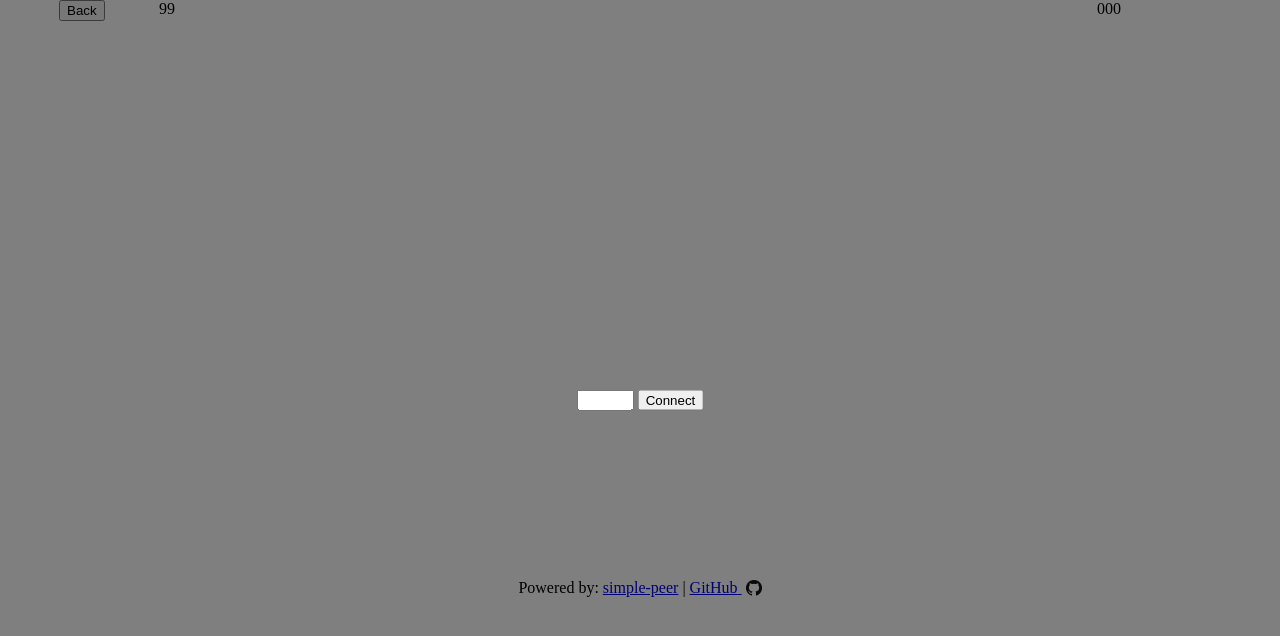
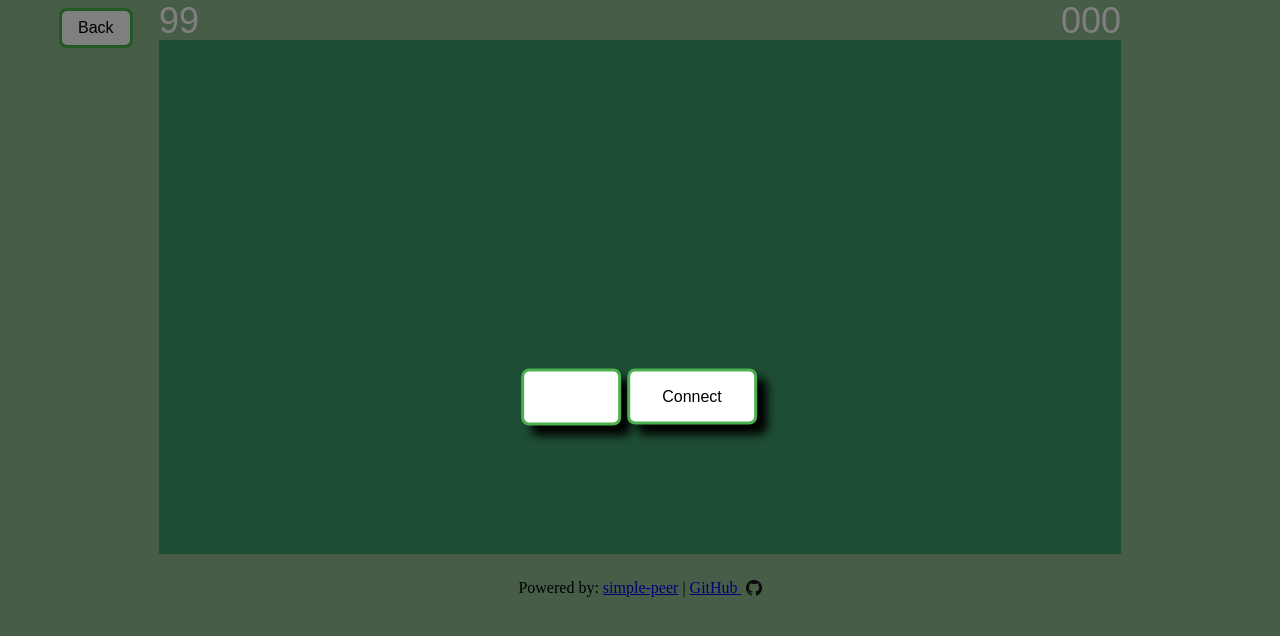
Before and after one commit to Timovski/Co-opMinesweeper, a website with bundled scripts: page CoopMinesweeper/wwwroot/join.html in a window 1280 px wide. Built offline with nearby package versions, Linux system fonts and the light colour scheme.

Commit message:
Add style and refactor

```diff
--- a/CoopMinesweeper/wwwroot/join.html
+++ b/CoopMinesweeper/wwwroot/join.html
@@ -10,11 +10,11 @@
 <body>
     <div id="overlay">
         <div id="center-div">
-            <button id="new-game-button" style="display: none;">New Game</button>
-            <button id="end-game-button" style="display: none;">End Game</button>
+            <button id="new-game-button" style="display: none;" class="button">New Game</button>
+            <button id="end-game-button" style="display: none;" class="button">End Game</button>
 
-            <input type="text" id="game-id-input" size="4" maxlength="4">
-            <button id="connect-button">Connect</button>
+            <input type="text" id="game-id-input" maxlength="4" autofocus>
+            <button id="connect-button" class="button">Connect</button>
 
             <div id="overlay-status"></div>
         </div>
@@ -27,7 +27,7 @@
     <div id="main">
         <div id="content-holder">
             <div id="left-column" class="unselectable">
-                <button onclick="window.location.href = '/index.html'">Back</button>
+                <button onclick="window.location.href = '/index.html'" class="button back-button">Back</button>
             </div><div id="middle-column">
                 <div id="header" class="unselectable">
                     <div id="flags-container">
@@ -40,6 +40,7 @@
                 <div id="canvas-holder">
                     <canvas id="game-canvas"></canvas>
                     <canvas id="mouse-canvas"></canvas>
+                    <canvas id="other-mouse-canvas"></canvas>
                 </div>
                 <div id="footer" class="unselectable">
                     Powered by: <a href="https://github.com/feross/simple-peer" target="_blank">simple-peer</a> |
--- a/CoopMinesweeper/wwwroot/src/clientHelper.ts
+++ b/CoopMinesweeper/wwwroot/src/clientHelper.ts
@@ -2,13 +2,7 @@ abstract class ClientHelper {
     public static handleGame(affectedFields: Field[], flagsLeft?: number): void {
         for (let i: number = 0, len: number = affectedFields.length; i < len; i++) {
             const field: Field = affectedFields[i];
-
             matrix[field.row][field.column] = field;
-
-            // todo: Think of a better solution for this problem
-            if (previousActiveField && previousActiveField.row === field.row && previousActiveField.column === field.column) {
-                previousActiveField = field;
-            }
         }
 
         Renderer.drawAffectedFields(affectedFields);
--- a/CoopMinesweeper/wwwroot/src/globals.ts
+++ b/CoopMinesweeper/wwwroot/src/globals.ts
@@ -1,3 +1,5 @@
+// #region Game properties
+
 let matrix: Field[][] = new Array<Field[]>(16);
 let previousActiveField: Field;
 
@@ -15,7 +17,10 @@ const debugSimplePeer: boolean = false;
 
 let revealedFields: number = 0;
 
-// Html globals
+// #endregion Game properties
+
+// #region Html globals
+
 let gameCanvas: HTMLCanvasElement = document.getElementById("game-canvas") as HTMLCanvasElement;
 let gameCanvasContext: CanvasRenderingContext2D = gameCanvas.getContext("2d") as CanvasRenderingContext2D;
 gameCanvas.width = gameCanvas.offsetWidth;
@@ -26,8 +31,19 @@ let mouseCanvasContext: CanvasRenderingContext2D = mouseCanvas.getContext("2d")
 mouseCanvas.width = mouseCanvas.offsetWidth;
 mouseCanvas.height = mouseCanvas.offsetHeight;
 
+let otherMouseCanvas: HTMLCanvasElement = document.getElementById("other-mouse-canvas") as HTMLCanvasElement;
+let otherMouseCanvasContext: CanvasRenderingContext2D = otherMouseCanvas.getContext("2d") as CanvasRenderingContext2D;
+otherMouseCanvas.width = otherMouseCanvas.offsetWidth;
+otherMouseCanvas.height = otherMouseCanvas.offsetHeight;
+
 let cursorImage: HTMLImageElement = new Image();
 cursorImage.src = "cursor.png";
+
+let flagImage: HTMLImageElement = new Image();
+flagImage.src = "flag.png";
+
+let bombImage: HTMLImageElement = new Image();
+bombImage.src = "bomb.png";
 
 const overlay: HTMLElement = document.getElementById("overlay") as HTMLElement;
 const overlayStatus: HTMLElement = document.getElementById("overlay-status") as HTMLElement;
@@ -46,3 +62,5 @@ const gameIdText: HTMLElement = document.getElementById("game-id-text") as HTMLE
 // Client only
 const gameIdInput: HTMLInputElement = document.getElementById("game-id-input") as HTMLInputElement;
 const connectButton: HTMLElement = document.getElementById("connect-button") as HTMLElement;
+
+// #endregion Html globals
--- a/CoopMinesweeper/wwwroot/src/renderer.ts
+++ b/CoopMinesweeper/wwwroot/src/renderer.ts
@@ -4,7 +4,7 @@ abstract class Renderer {
 
         gameCanvasContext.beginPath();
         gameCanvasContext.lineWidth = 2;
-        gameCanvasContext.strokeStyle = "#ff0000";
+        gameCanvasContext.strokeStyle = "rgba(255, 255, 255, 1)";
 
         for (let xIndex: number = 1, line: number = 0; line < 32; xIndex += 32, line++) {
             gameCanvasContext.moveTo(xIndex, 0);
@@ -25,23 +25,14 @@ abstract class Renderer {
             return;
         }
 
-        // If we moved to another field check if the previous filed needs to be reverted to its default color.
-        // Since only unrevealed fields (not revealed and not a flag) are filled when the mouse moves,
-        // check if this is a unrevealed field and if it is, revert its color back to the default one.
-        if (previousActiveField && !previousActiveField.revealed && !previousActiveField.flag) {
-            Renderer.fillField(previousActiveField, "#FFFFFF");
+        if (previousActiveField) {
+            mouseCanvasContext.clearRect(previousActiveField.startX, previousActiveField.startY, 30, 30);
         }
 
-        // Set the new previousActiveField.
         previousActiveField = field;
 
-        // If the field is revealed or a flag we don’t draw on it so stop the function.
-        if (field.revealed || field.flag) {
-            return;
-        }
-
-        // If the field is not reveled and not a flag, color the field.
-        Renderer.fillField(field, "#787878");
+        mouseCanvasContext.fillStyle = "rgba(255, 255, 255, 0.5)";
+        mouseCanvasContext.fillRect(field.startX, field.startY, 30, 30);
     }
 
     // todo: Definitely move this method in some other helper for the client only
@@ -50,10 +41,10 @@ abstract class Renderer {
             const field: Field = affectedFields[i];
 
             // Reset field
-            Renderer.fillField(field, "#FFFFFF");
+            gameCanvasContext.clearRect(field.startX, field.startY, 30, 30);
 
             if (field.flag) {
-                Renderer.fillField(field, "#001AFF");
+                gameCanvasContext.drawImage(flagImage, field.startX, field.startY);
                 continue;
             }
 
@@ -62,18 +53,17 @@ abstract class Renderer {
             }
 
             if (field.type === FieldType.Bomb) {
-                gameCanvasContext.fillStyle = "#ff0000";
-                gameCanvasContext.fillRect(field.startX, field.startY, 30, 30);
+                Renderer.fillField(field, "rgba(203, 66, 66, 1)");
+
+                gameCanvasContext.drawImage(bombImage, field.startX, field.startY);
             } else if (field.type === FieldType.Number) {
-                gameCanvasContext.fillStyle = "#FFFFFF";
-                gameCanvasContext.fillRect(field.startX, field.startY, 30, 30);
+                Renderer.fillField(field, "rgba(194, 219, 198, 1)");
 
-                gameCanvasContext.fillStyle = "#000000";
-                gameCanvasContext.font = "20px Georgia";
-                gameCanvasContext.fillText(`${field.number}`, field.startX + 10, field.startY + 20);
+                gameCanvasContext.fillStyle = "rgb(0, 0, 0)";
+                gameCanvasContext.font = "20px Arial, Helvetica, sans-serif";
+                gameCanvasContext.fillText(`${field.number}`, field.startX + 9, field.startY + 23);
             } else {
-                gameCanvasContext.fillStyle = "#36ff00";
-                gameCanvasContext.fillRect(field.startX, field.startY, 30, 30);
+                Renderer.fillField(field, "rgba(194, 219, 198, 1)");
             }
         }
     }
@@ -84,12 +74,12 @@ abstract class Renderer {
     }
 
     public static drawMouse(position: MousePosition): void {
-        mouseCanvasContext.clearRect(0, 0, mouseCanvas.width, mouseCanvas.height);
+        otherMouseCanvasContext.clearRect(0, 0, otherMouseCanvas.width, otherMouseCanvas.height);
 
         const field: Field = FieldHelper.getField(position.x, position.y);
-        mouseCanvasContext.fillStyle = "rgba(228, 0, 225, 0.4)";
-        mouseCanvasContext.fillRect(field.startX, field.startY, 30, 30);
+        otherMouseCanvasContext.fillStyle = "rgba(255, 255, 255, 0.5)";
+        otherMouseCanvasContext.fillRect(field.startX, field.startY, 30, 30);
 
-        mouseCanvasContext.drawImage(cursorImage, position.x, position.y);
+        otherMouseCanvasContext.drawImage(cursorImage, position.x, position.y);
     }
 }
--- a/CoopMinesweeper/wwwroot/style.css
+++ b/CoopMinesweeper/wwwroot/style.css
@@ -1,5 +1,10 @@
 body {
     margin: 0;
+    background-color: rgba(143, 188, 143, 1);
+}
+
+*:focus {
+    outline: none;
 }
 
 /* #region Overlay */
@@ -13,20 +18,35 @@ body {
     right: 0;
     bottom: 0;
     background-color: rgba(0, 0, 0, 0.5);
-    z-index: 2;
+    z-index: 3;
 }
 
 #center-div {
     position: absolute;
     top: 50%;
     left: 50%;
+    text-align: center;
     transform: translate(-50%,-50%);
     -ms-transform: translate(-50%,-50%);
     -webkit-transform: translate(-50%,-50%);
 }
 
 #game-id-text {
-    font-size: 60px;
+    font-size: 50px;
+    color: rgb(255, 255, 255);
+    font-family: Arial, Helvetica, sans-serif;
+    text-shadow: 12px 12px 4px rgb(0, 0, 0);
+}
+
+#overlay-status {
+    color: rgb(255, 255, 255);
+    font-family: Arial, Helvetica, sans-serif;
+    text-shadow: 12px 12px 2px rgb(0, 0, 0);
+    margin-top: 7px;
+}
+
+#overlay input, #overlay button {
+    box-shadow: 10px 10px 10px rgb(0, 0, 0);
 }
 
 /* #endregion */
@@ -37,6 +57,12 @@ body {
 
 #timer-container {
     float: right;
+}
+
+#timer, #flags {
+    color: white;
+    font-family: Arial, Helvetica, sans-serif;
+    font-size: 36px;
 }
 
 /* #region Container */
@@ -73,6 +99,7 @@ body {
 #canvas-holder {
     height: 514px;
     position: relative;
+    background-color: rgb(59, 155, 102);
 }
 
 #footer {
@@ -84,7 +111,7 @@ body {
 
 /* #region Canvas */
 
-#game-canvas, #mouse-canvas {
+#game-canvas, #mouse-canvas, #other-mouse-canvas {
     width: 962px;
     height: 514px;
     position: absolute;
@@ -96,6 +123,9 @@ body {
 #mouse-canvas {
     z-index: 1;
 }
+#other-mouse-canvas {
+    z-index: 2;
+}
 
 /* #endregion */
 
@@ -106,6 +136,61 @@ body {
     padding-bottom: 3px;
 }
 
+#game-id-input {
+    padding: 12px 20px;
+    font-size: 23px;
+    border: 3px solid #4CAF50;
+    border-radius: 8px;
+    width: 54px;
+    vertical-align: middle;
+}
+
+/* #region Buttons */
+
+#button-holder {
+    width: 270px;
+    text-align: left;
+}
+
+.button {
+    margin: 4px 2px;
+    padding: 16px 32px;
+    text-align: center;
+    text-decoration: none;
+    display: inline-block;
+    font-size: 16px;
+    cursor: pointer;
+    border: 3px solid #4CAF50;
+    border-radius: 8px;
+    color: black;
+    background-color: white;
+    vertical-align: middle;
+    -webkit-transition-duration: 0.4s;
+    -ms-transition-duration: 0.4s;
+    -o-transition-duration: 0.4s;
+    transition-duration: 0.4s;
+}
+
+.button:hover {
+    background-color: rgba(59, 155, 102, 1);
+    color: white;
+}
+
+.button:active {
+    background-color: white;
+}
+
+.button.back-button {
+    margin: 8px 0px;
+    padding: 8px 16px;
+}
+
+/* #endregion Buttons */
+
+.right {
+    float: right;
+}
+
 .unselectable {
     -webkit-user-select: none; /* Safari */
     -moz-user-select: none; /* Firefox */
```
Also changed, not shown: CoopMinesweeper/wwwroot/create.html (+4 -3 lines), CoopMinesweeper/wwwroot/index.html (+3 -7 lines), CoopMinesweeper/wwwroot/src/client.ts (+6 -6 lines), CoopMinesweeper/wwwroot/src/host.ts (+6 -6 lines), CoopMinesweeper/wwwroot/bomb.png (added), CoopMinesweeper/wwwroot/flag.png (added), 2 other files.
